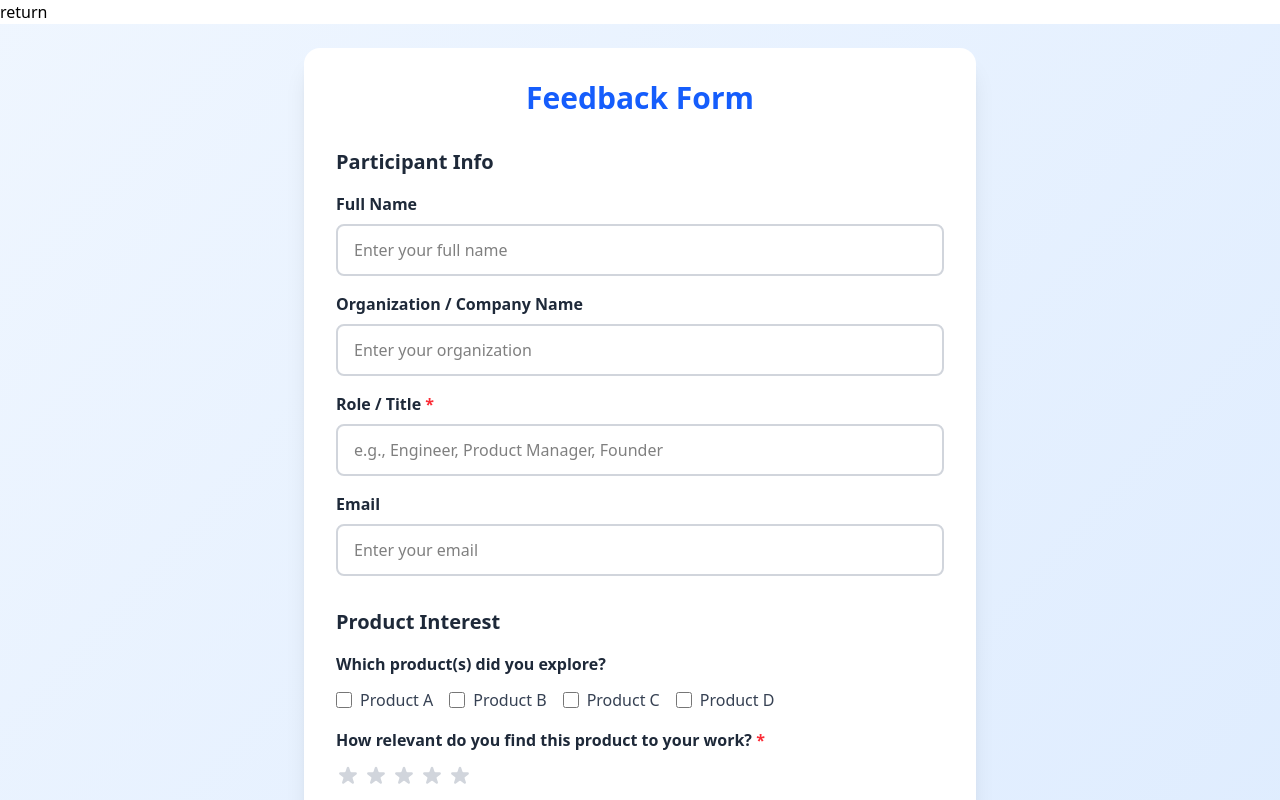
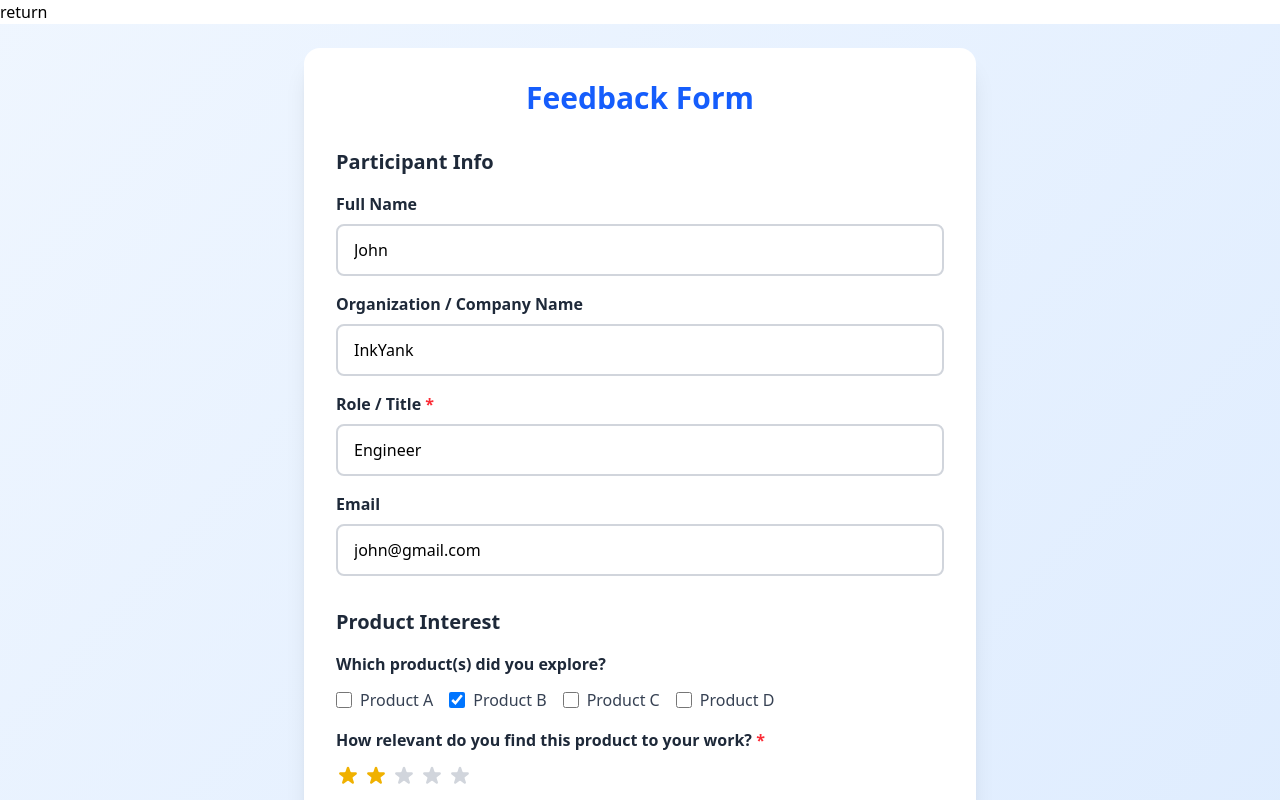
Before and after one commit to manoj9488/feedback, a React (Vite) app: page / in a window 1280 px wide. Shown: the top 800 px of the page. Built offline with nearby package versions, Linux system fonts and the light colour scheme.

Commit message:
FET: The excel sheet data storage added

```diff
--- a/src/components/FeedbackForm.tsx
+++ b/src/components/FeedbackForm.tsx
@@ -18,15 +18,15 @@ const productsList = ["Product A", "Product B", "Product C", "Product D"];
 
 const FeedbackForm = () => {
   const [formData, setFormData] = useState<FormData>({
-    fullName: "",
-    organization: "",
-    role: "",
-    email: "",
-    products: [],
-    relevance: "",
-    experienceRating: "",
-    impressedMost: "",
-    improvements: "",
+    fullName: "John",
+    organization: "InkYank",
+    role: "Engineer",
+    email: "john@gmail.com",
+    products: ['Product B'],
+    relevance: "2",
+    experienceRating: "4",
+    impressedMost: "Innovations are very good",
+    improvements: "Nothing",
     category: "",
     demoAttended: "",
   });
@@ -37,7 +37,7 @@ const FeedbackForm = () => {
   interface StarRatingProps {
     name: string;
     value: string;
-    onChange: (e: React.ChangeEvent<HTMLInputElement>) => void;
+    onChange: (e: React.MouseEvent<HTMLInputElement>) => void;
     required: boolean;
   }
 
@@ -83,12 +83,18 @@ const FeedbackForm = () => {
   };
 
   const handleInputChange = (
-    e: React.ChangeEvent<HTMLInputElement | HTMLTextAreaElement>,
+    e: React.ChangeEvent<HTMLInputElement | HTMLTextAreaElement> | React.MouseEvent<HTMLInputElement>,
   ) => {
-    const { name, value, type } = e.target;
+    const target = e.target as HTMLInputElement;
+    const { name, value, type } = target;
 
-    if (type === "checkbox" && name === "products") {
-      const checked = (e.target as HTMLInputElement).checked;
+    if (name === "relevance" || name === "experienceRating") {
+      setFormData((prev) => ({
+        ...prev,
+        [name]: value,
+      }));
+    } else if (type === "checkbox" && name === "products") {
+      const checked = (target as HTMLInputElement).checked;
       setFormData((prev) => {
         let newProducts = [...prev.products];
         if (checked) {
@@ -150,6 +156,13 @@ const FeedbackForm = () => {
           demoAttended: "",
         });
       } else {
+        console.error("SheetDB submission failed:", response.status, response.statusText);
+        try {
+          const errorData = await response.json();
+          console.error("SheetDB error details:", errorData);
+        } catch (jsonError) {
+          console.error("Could not parse SheetDB error response as JSON:", jsonError);
+        }
         setSubmitResult("Failed to submit feedback. Please try again.");
       }
     } catch (error) {
```
